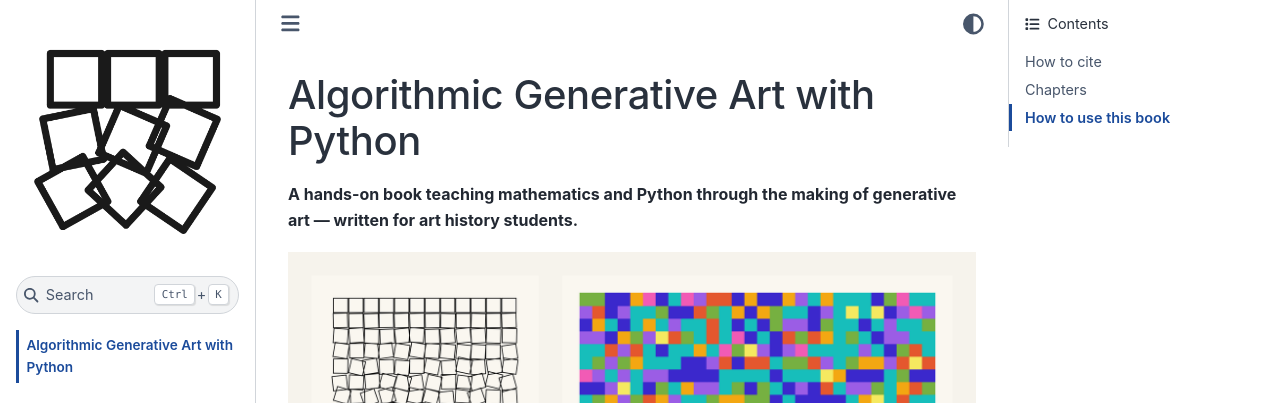
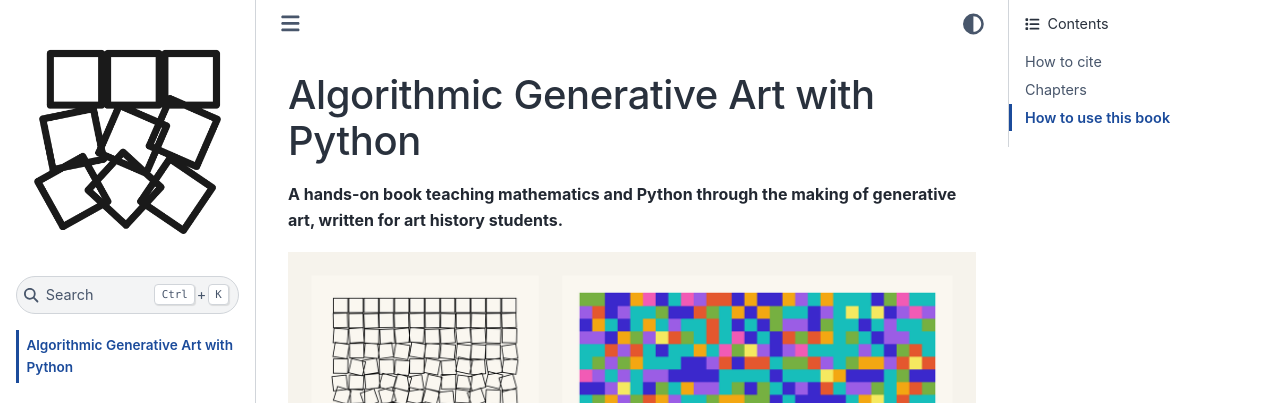
Before and after one commit to xysLong/agap, a Jupyter Book: the page built from intro.md, in a window 1280 px wide and 900 px high. Shown: the top 403 px of the window. Built offline with Jupyter Book 1.0.4 settings and Sphinx 7.4.7 and the Sphinx Book theme 1.1.4, drawn with Linux system fonts in a browser that asks for light colours; pages that are not in the unit, such as notebooks, are missing from menus; some of the changed text lies outside the part shown.

Commit message:
Copyedit

```diff
--- a/assets/site/static/custom.css
+++ b/assets/site/static/custom.css
@@ -1,4 +1,4 @@
-/* Lean book look — subtraction, not decoration. */
+/* Lean book look: subtraction, not decoration. */
 
 /* prose column: comfortable book measure; code cells and figures may run wider */
 .bd-article-container {
--- a/intro.md
+++ b/intro.md
@@ -1,6 +1,6 @@
 # Algorithmic Generative Art with Python
 
-**A hands-on book teaching mathematics and Python through the making of generative art — written for art history students.**
+**A hands-on book teaching mathematics and Python through the making of generative art, written for art history students.**
 
 ![Artworks generated in this book](assets/site/hero.png)
 
@@ -44,7 +44,7 @@ If you use this book in your research or teaching, please cite it as:
 
 ## How to use this book
 
-Every chapter is a fully executed notebook — all generated art is embedded,
+Every chapter is a fully executed notebook: all generated art is embedded,
 and reading online requires no installation.
 
 Written by [Xingyu Long](https://kunstgeschichte.univie.ac.at/en/staff/academic-personnel/xingyu-long/).
```
Also changed, not shown: 2 other files.
